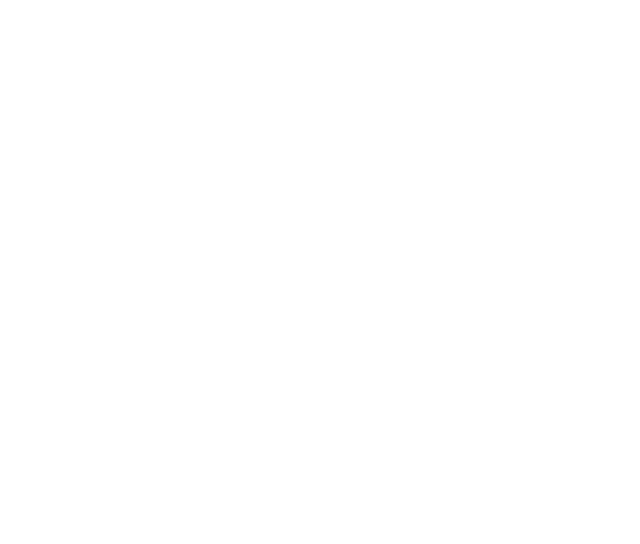
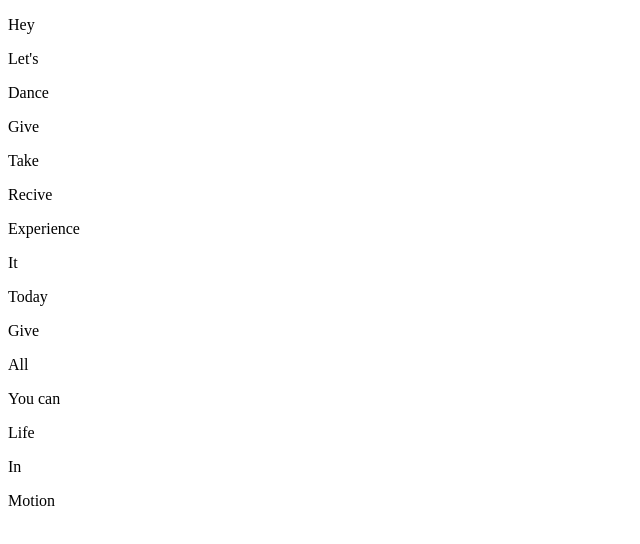
Before and after one commit to mateuszlubianka1993/flex-panels-image--gallery, a plain HTML site: page index.html in a window 1280 px wide. Shown: the whole page, without its empty margins (0-640 px from the left). Drawn offline with Linux system fonts and the light colour scheme.

Commit message:
add Html

```diff
--- a/index.html
+++ b/index.html
@@ -13,7 +13,33 @@
 </head>
 
 <body>
-
+    <div class="panels">
+        <div class="palnel panel1">
+            <p>Hey</p>
+            <p>Let's</p>
+            <p>Dance</p>
+        </div>
+        <div class="palnel panel2">
+            <p>Give</p>
+            <p>Take</p>
+            <p>Recive</p>
+        </div>
+        <div class="palnel panel3">
+            <p>Experience</p>
+            <p>It</p>
+            <p>Today</p>
+        </div>
+        <div class="palnel panel4">
+            <p>Give</p>
+            <p>All</p>
+            <p>You can</p>
+        </div>
+        <div class="palnel panel5">
+            <p>Life</p>
+            <p>In</p>
+            <p>Motion</p>
+        </div>
+    </div>
     <script src="js/main.js"></script>
 </body>
 </html>
```
